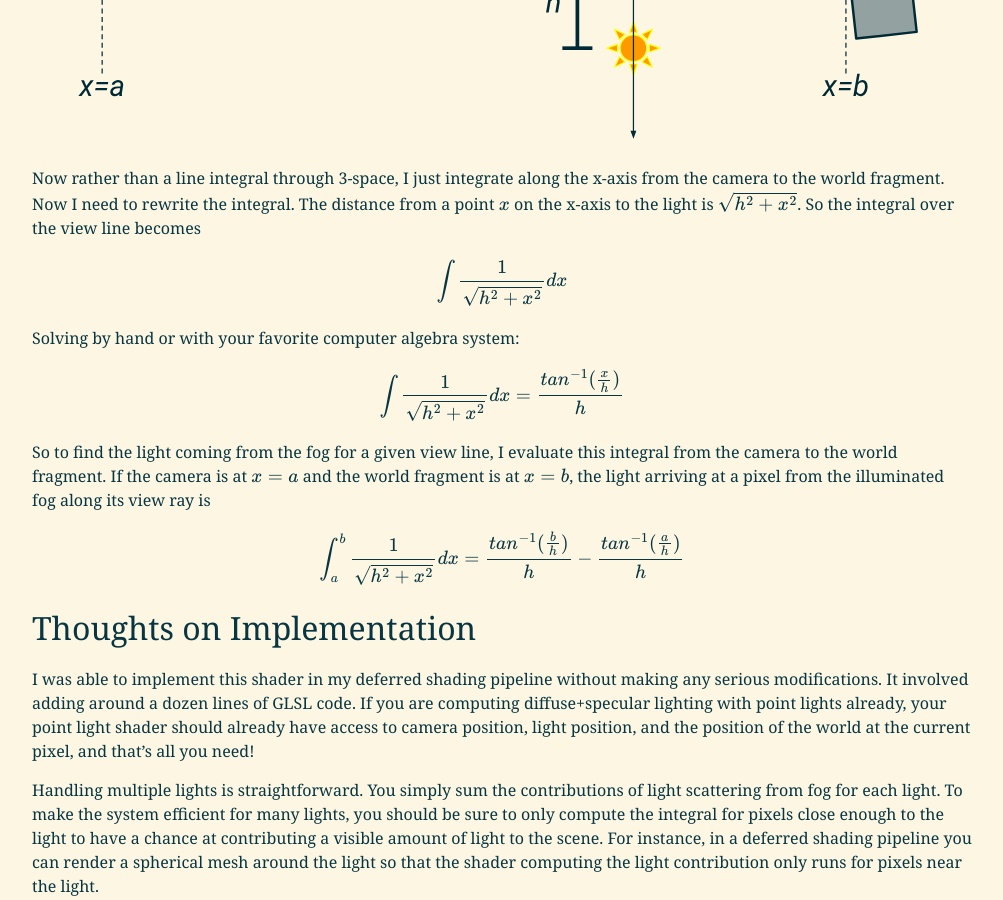
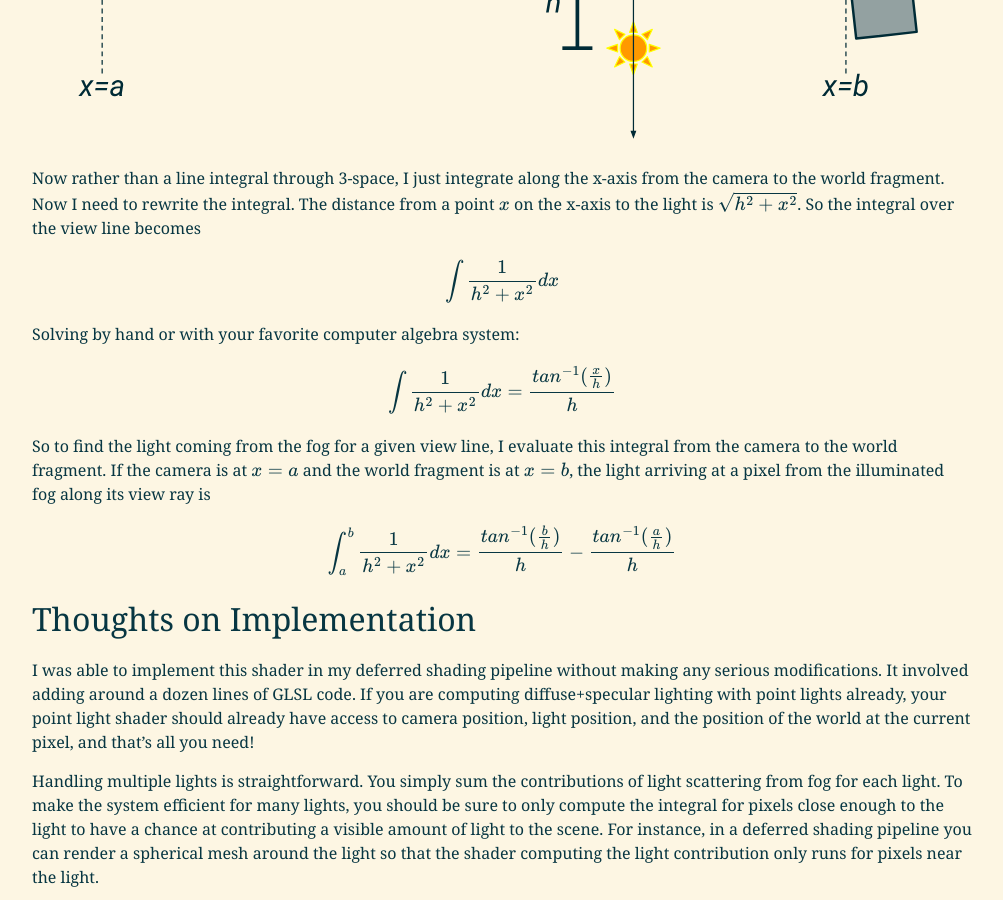
Before and after one commit to IJDykeman/ijdykeman.github.io, a Jekyll site: the page built from _posts/2020-04-20-analytic-fog-shader.markdown, in a window 1280 px wide and 900 px high, scrolled down 3032 px. Shown: the whole window, without its empty margins (138-1141 px from the left). Built offline with Jekyll 4.4.1, drawn with Linux system fonts in a browser that asks for light colours; formulas are drawn with MathJax 3.

Commit message:
remove sqrt when the expression is squared

```diff
--- a/_posts/2020-04-20-analytic-fog-shader.markdown
+++ b/_posts/2020-04-20-analytic-fog-shader.markdown
@@ -68,16 +68,16 @@ I’ll define a new space called *light space*  with
 
 Now rather than a line integral through 3-space, I just integrate along the x-axis from the camera to the world fragment.  Now I need to rewrite the integral.  The distance from a point $$x$$ on the x-axis to the light is $$\sqrt{h^2+x^2}$$.   So the integral over the view line becomes
 
-$$\int \frac{1}{\sqrt{h^2+x^2}} dx$$
+$$\int \frac{1}{h^2+x^2} dx$$
 
 Solving by hand or with your favorite computer algebra system:
 
-$$\int \frac{1}{\sqrt{h^2+x^2}} dx = \frac{tan^{-1}(\frac{x}{h})}{h}$$
+$$\int \frac{1}{h^2+x^2} dx = \frac{tan^{-1}(\frac{x}{h})}{h}$$
 
 So to find the light coming from the fog for a given view line, I evaluate this integral from the camera to the world fragment.  If the camera is at $$x=a$$ and the world fragment is at $$x=b$$, the light arriving at a pixel from the illuminated fog along its view ray is
 
 
-$$\int_a^b \frac{1}{\sqrt{h^2+x^2}} dx  = \frac{tan^{-1}(\frac{b}{h})}{h} - \frac{tan^{-1}(\frac{a}{h})}{h}$$
+$$\int_a^b \frac{1}{h^2+x^2} dx  = \frac{tan^{-1}(\frac{b}{h})}{h} - \frac{tan^{-1}(\frac{a}{h})}{h}$$
 
 
 ## Thoughts on Implementation
```
